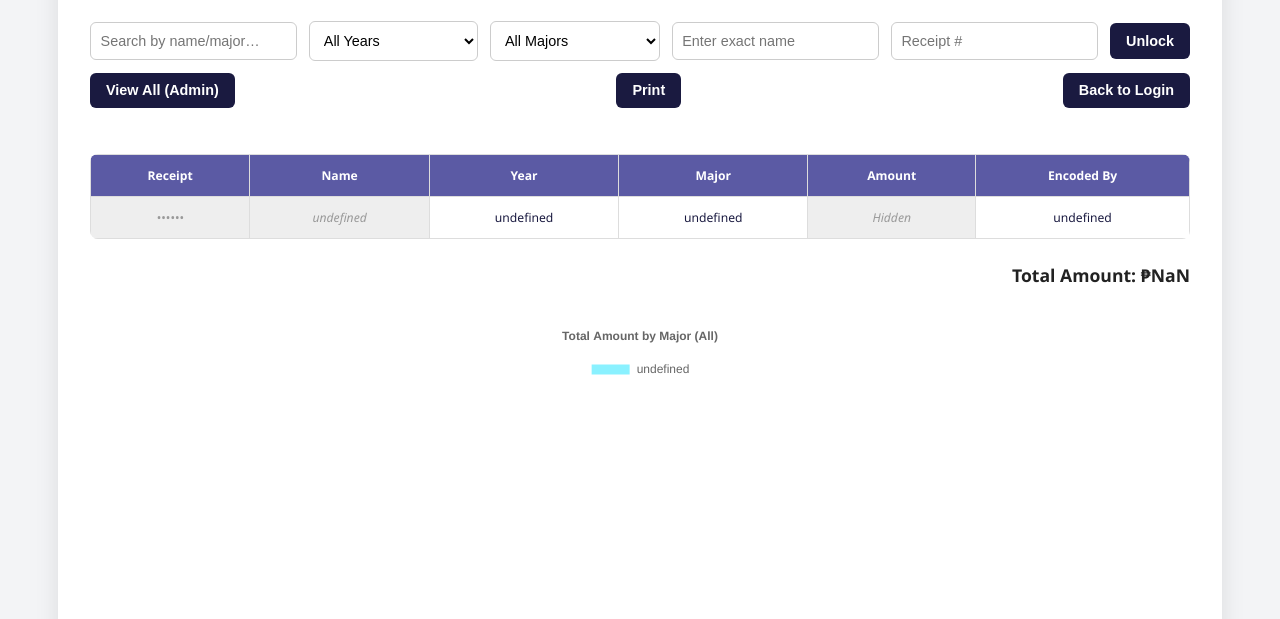
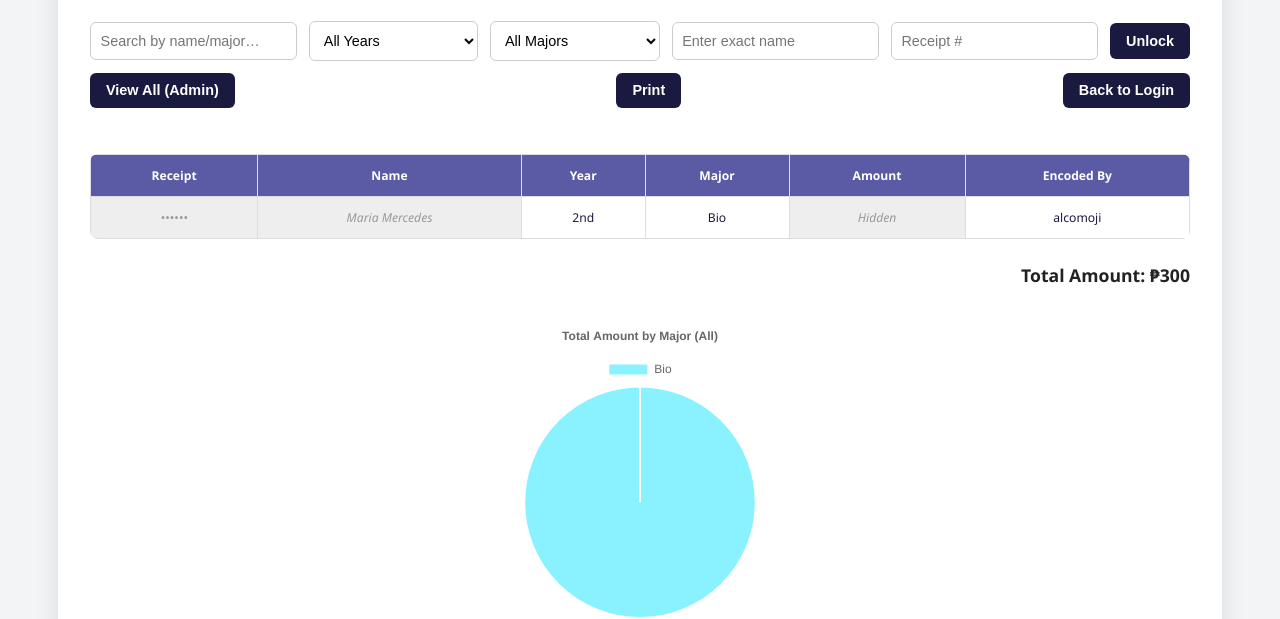
Before and after one commit to MochSayce/sescportal, a plain HTML site: page view_only.html in a window 1280 px wide. Shown: the part 191-810 px from the top of the page. Drawn offline with nearby package versions, Linux system fonts and the light colour scheme.

Commit message:
Update view_only.html

```diff
--- a/view_only.html
+++ b/view_only.html
@@ -453,7 +453,7 @@
 
   <script src="https://cdn.jsdelivr.net/npm/chart.js"></script>
   <script>
-    const txs = [{}]
+    const txs = [{"receipt":12631,"name":"Maria Mercedes","year":"2nd","major":"Bio","amount":"300","timestamp":"2025-07-19T13:46:54.394Z","createdBy":"alcomoji","editCount":0,"editHistory":[]}]
 
     const tbody         = document.getElementById('tbody');
     const searchInput   = document.getElementById('search');
```
